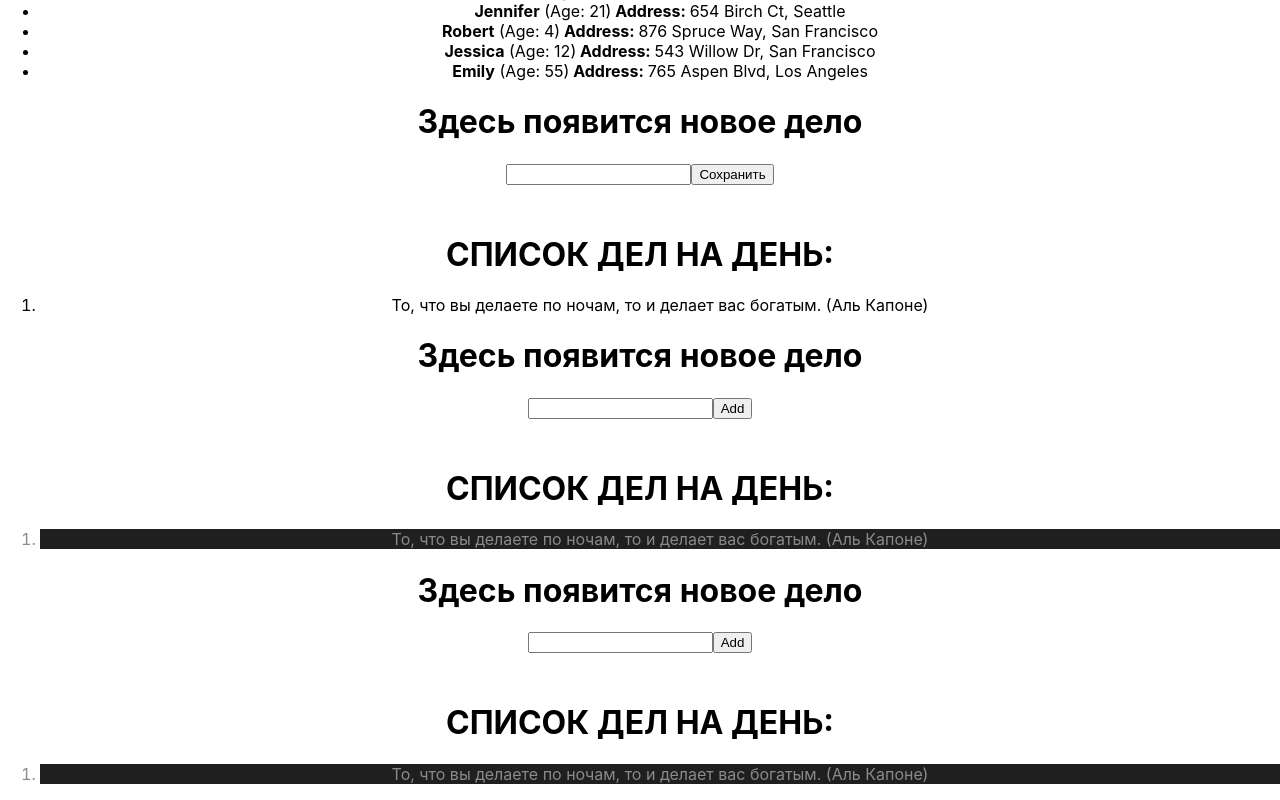
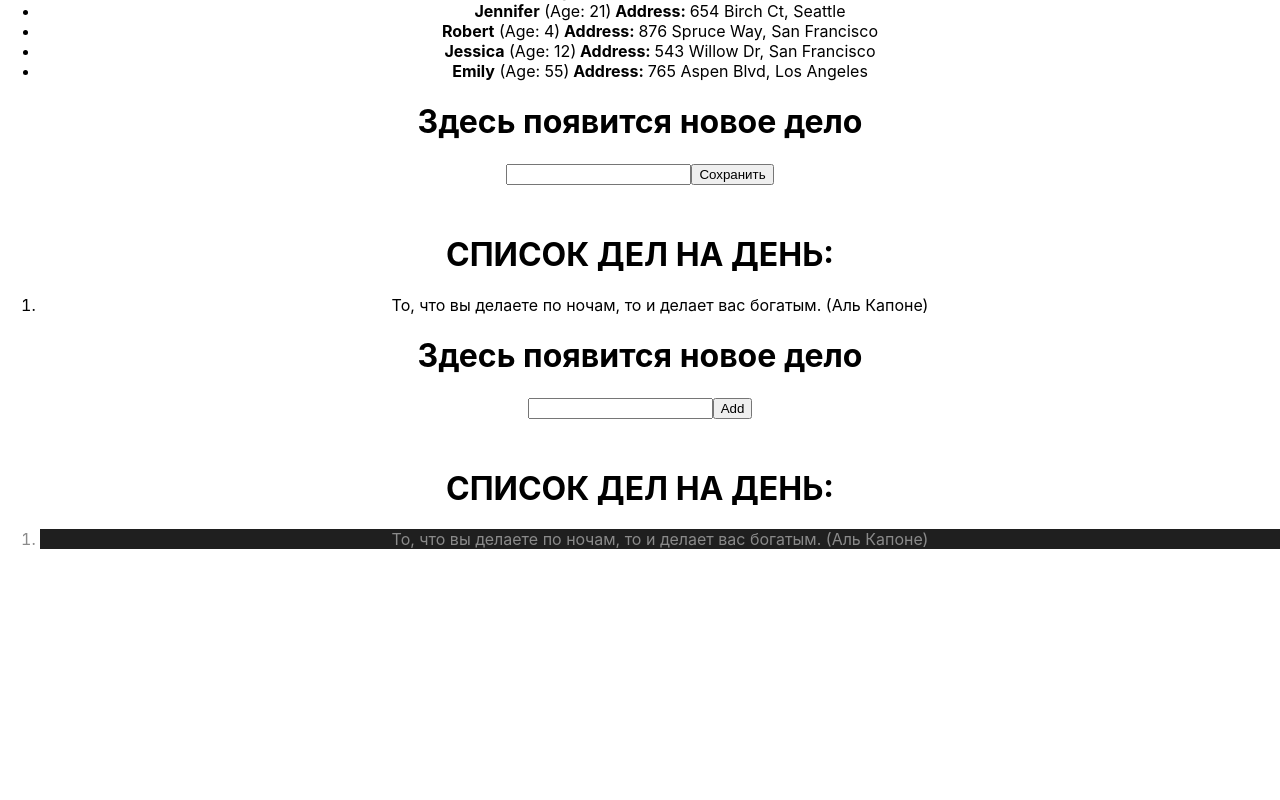
Before and after one commit to alexjava92/homework-front, a React (Create React App) app: page / in a window 1280 px wide. Shown: the part 495-1295 px from the top of the page. After the commit the page ends 1060 px from the top, so only its background shows below. Built offline with nearby package versions, Linux system fonts and the light colour scheme.

Commit message:
commit HW4

```diff
--- a/src/App.tsx
+++ b/src/App.tsx
@@ -11,7 +11,7 @@ function App() {
       <HW2 />
       <HW3 />
       <HW4 />
-      <HW4 />
+      {/*<HW4 />*/}
     </div>
   );
 }
```
